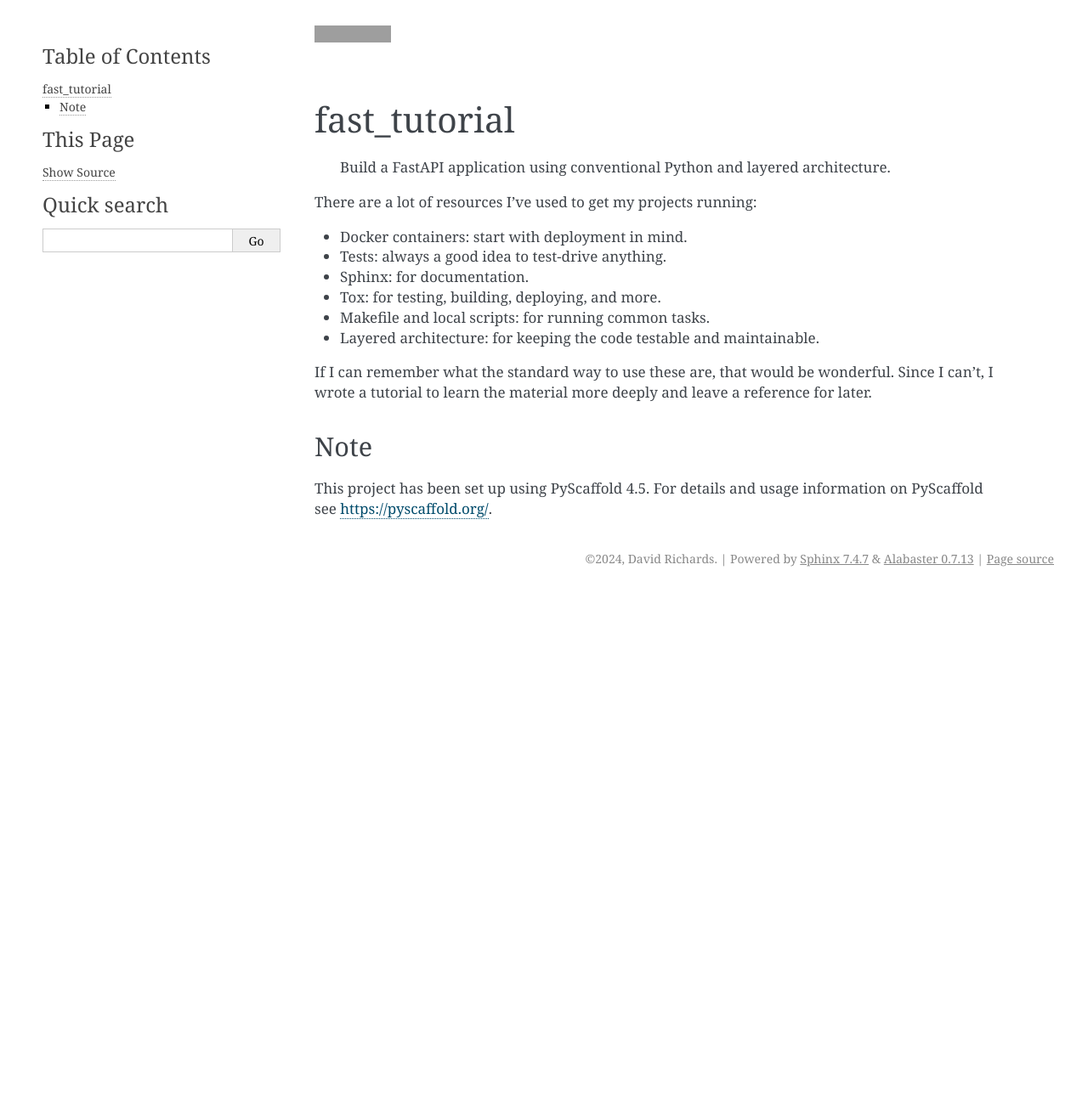
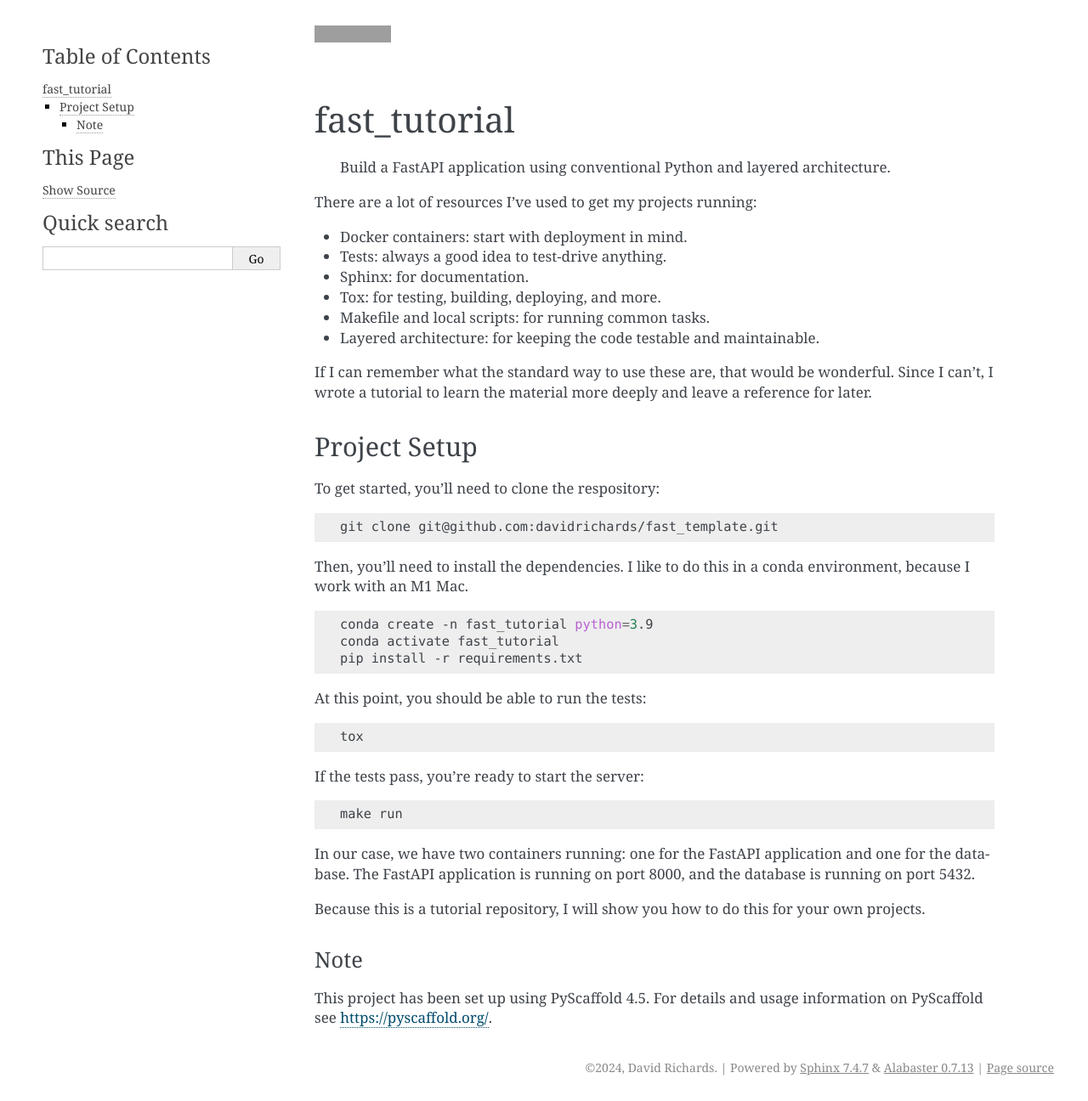
Before and after one commit to davidrichards/fast_template, a Sphinx documentation site: the page built from docs/readme.rst, in a window 1280 px wide. Shown: the whole page at 85% size. Built offline with Sphinx 7.4.7, drawn with Linux system fonts in a browser that asks for light colours; before the commit the page ends 900 px from its top, so only the background shows below that; grey boxes are pictures that could not be loaded.

Commit message:
Documentation

```diff
--- a/README.rst
+++ b/README.rst
@@ -48,6 +48,39 @@ There are a lot of resources I've used to get my projects running:
 
 If I can remember what the standard way to use these are, that would be wonderful. Since I can't, I wrote a tutorial to learn the material more deeply and leave a reference for later.
 
+Project Setup
+-------------
+
+To get started, you'll need to clone the respository:
+
+.. code-block:: bash
+
+    git clone git@github.com:davidrichards/fast_template.git
+
+Then, you'll need to install the dependencies. I like to do this in a conda environment, because I work with an M1 Mac.
+
+.. code-block:: bash
+
+    conda create -n fast_tutorial python=3.9
+    conda activate fast_tutorial
+    pip install -r requirements.txt
+
+At this point, you should be able to run the tests:
+
+.. code-block:: bash
+
+    tox
+
+If the tests pass, you're ready to start the server:
+
+.. code-block:: bash
+
+    make run
+
+In our case, we have two containers running: one for the FastAPI application and one for the database. The FastAPI application is running on port 8000, and the database is running on port 5432.
+
+Because this is a tutorial repository, I will show you how to do this for your own projects.
+
 .. _pyscaffold-notes:
 
 Note
--- a/docs/py_scaffold.rst
+++ b/docs/py_scaffold.rst
@@ -29,3 +29,5 @@ README.rst
 At the top of the generated file are a some badges. If you want to leave them commented out, but update the `<USER>` placeholder, they'll be ready for use.
 
 You're going to want to write a short description. What I like to do is write this, then change the Github project description to match. It's one less thing to bug me later if I forget. Notice how the short description is indented. That's for formatting reasons.
+
+The longer description tends to be a good moment for humane coding: take some time to think through what you're doing and why. What it's doing is creating an arch in your mind that makes it easier to get ready for coding sessions. Cold starts are rough on the mind and nerves.
```
